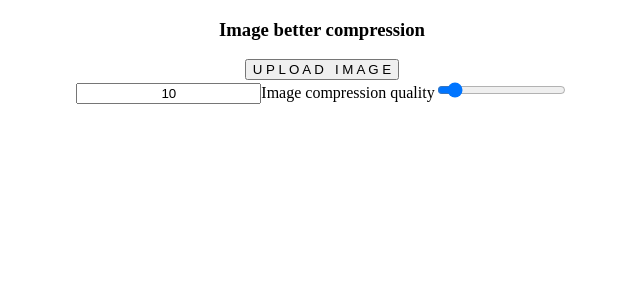
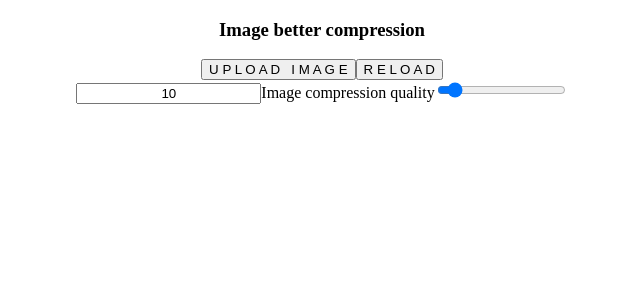
Before and after one commit to theunforg1ven/better-compression-image, an Angular app in the folder bci.client/: page / in a window 1280 px wide. Shown: the top 300 px of the page, without its empty margins (318-958 px from the left). Built offline with nearby package versions, Linux system fonts and the light colour scheme; what angular-bootstrap-md, ngx-image-compress would draw is missing.

Commit message:
Added new reload method

```diff
--- a/bci.client/src/app/upload-image/upload-image.component.html
+++ b/bci.client/src/app/upload-image/upload-image.component.html
@@ -7,6 +7,10 @@
           <!-- Button to upload image by firing compressFile() event by click -->
           <button  mdbBtn type="button" color="elegant" outline="true" (click)="compressFile()">
             U P L O A D &nbsp;&nbsp;I M A G E
+          </button>
+          <!-- Button to reload by firing reloadImages() event by click -->
+          <button  mdbBtn type="button" color="elegant" outline="true" (click)="reloadImages()">
+              R E L O A D
           </button>
           <!-- Input image compression quality -->
           <div class="ml-5 mr-5 md-form">
--- a/bci.client/src/app/upload-image/upload-image.component.ts
+++ b/bci.client/src/app/upload-image/upload-image.component.ts
@@ -36,6 +36,11 @@ export class UploadImageComponent implements OnInit {
     });
   }
 
+  public reloadImages(): void {
+    this.imgResultBeforeCompress = null;
+    this.imgResultAfterCompress = null;
+  }
+
   generateRandomStr(): string {
     return Math.random().toString(36).substring(2, 15) + Math.random().toString(36).substring(2, 15);
   }
```
